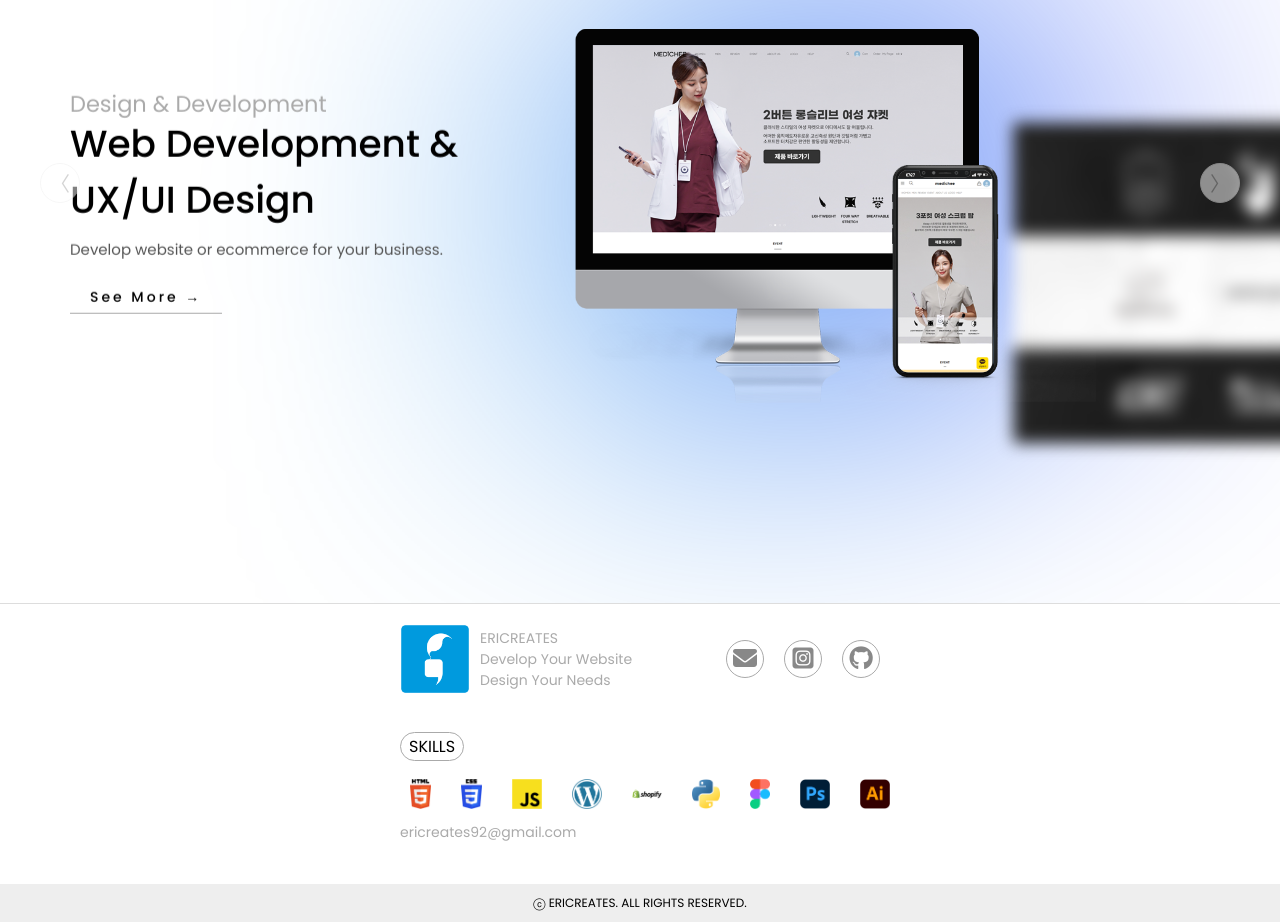
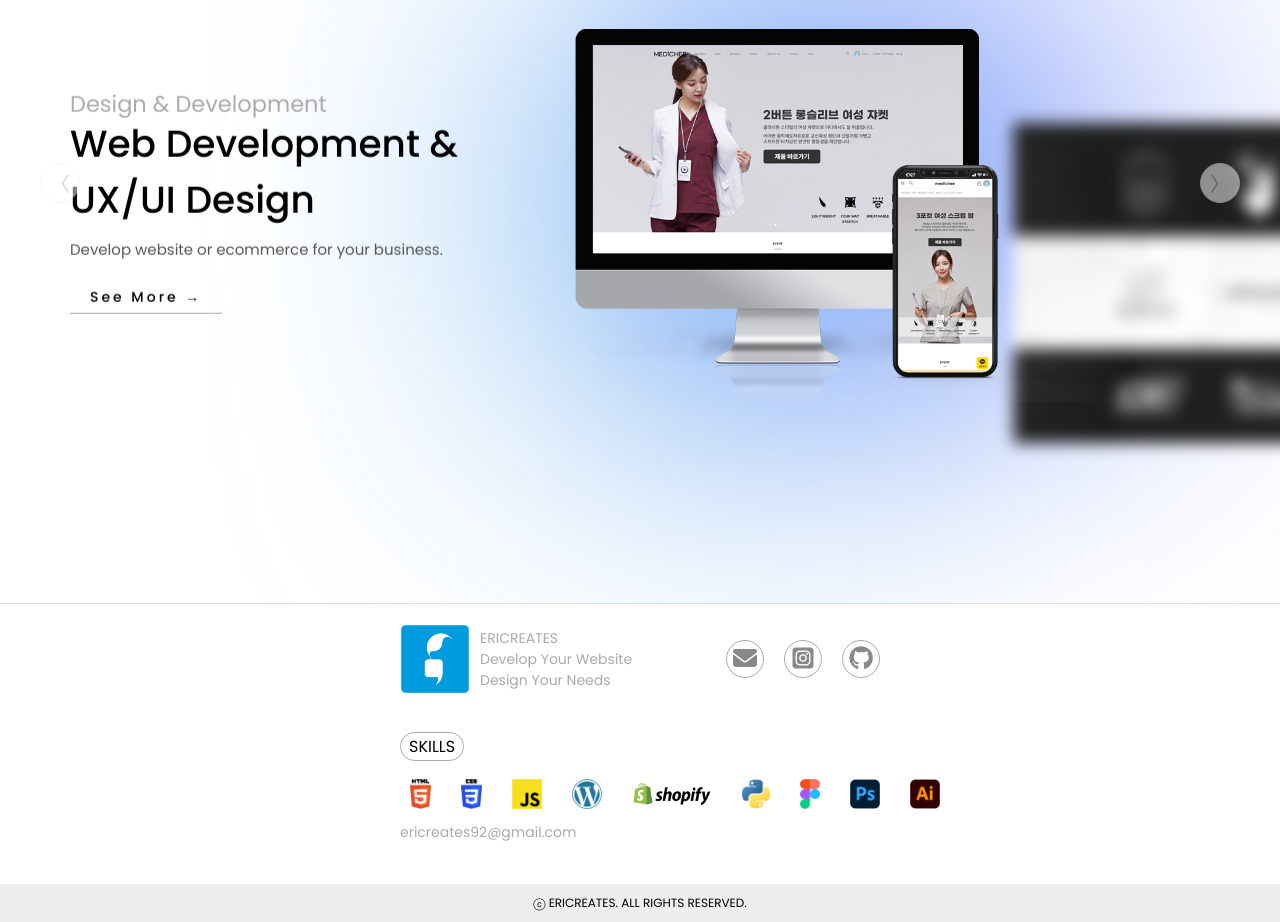
Before and after one commit to ericode92/Projects, a plain HTML site: page My Dev/Ericreates Website/main/index.html in a window 1280 px wide. Shown: the part 277-1199 px from the top of the page. Drawn offline with Linux system fonts and the light colour scheme.

Commit message:
0511 en finished

```diff
--- a/My Dev/Ericreates Website/common/footer.css
+++ b/My Dev/Ericreates Website/common/footer.css
@@ -78,6 +78,11 @@
     margin: 10px 0;
 }
 
+.info .skill:nth-child(5) img {
+    width: 100px;
+    object-fit: cover;
+}
+
 .email-address {
     font-size: 14px;
     color: #aaa;
```
Also changed, not shown: 4 other files.
